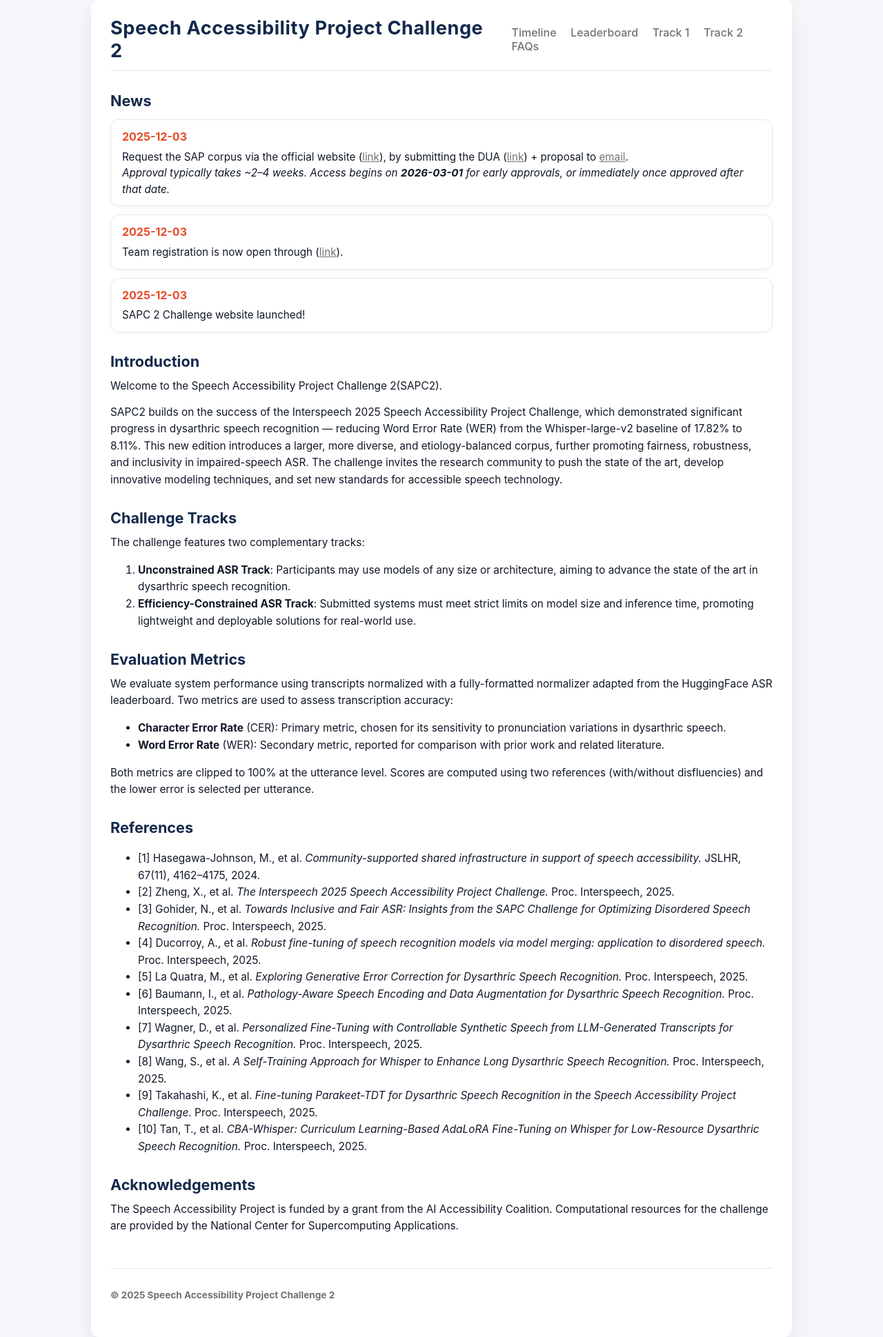
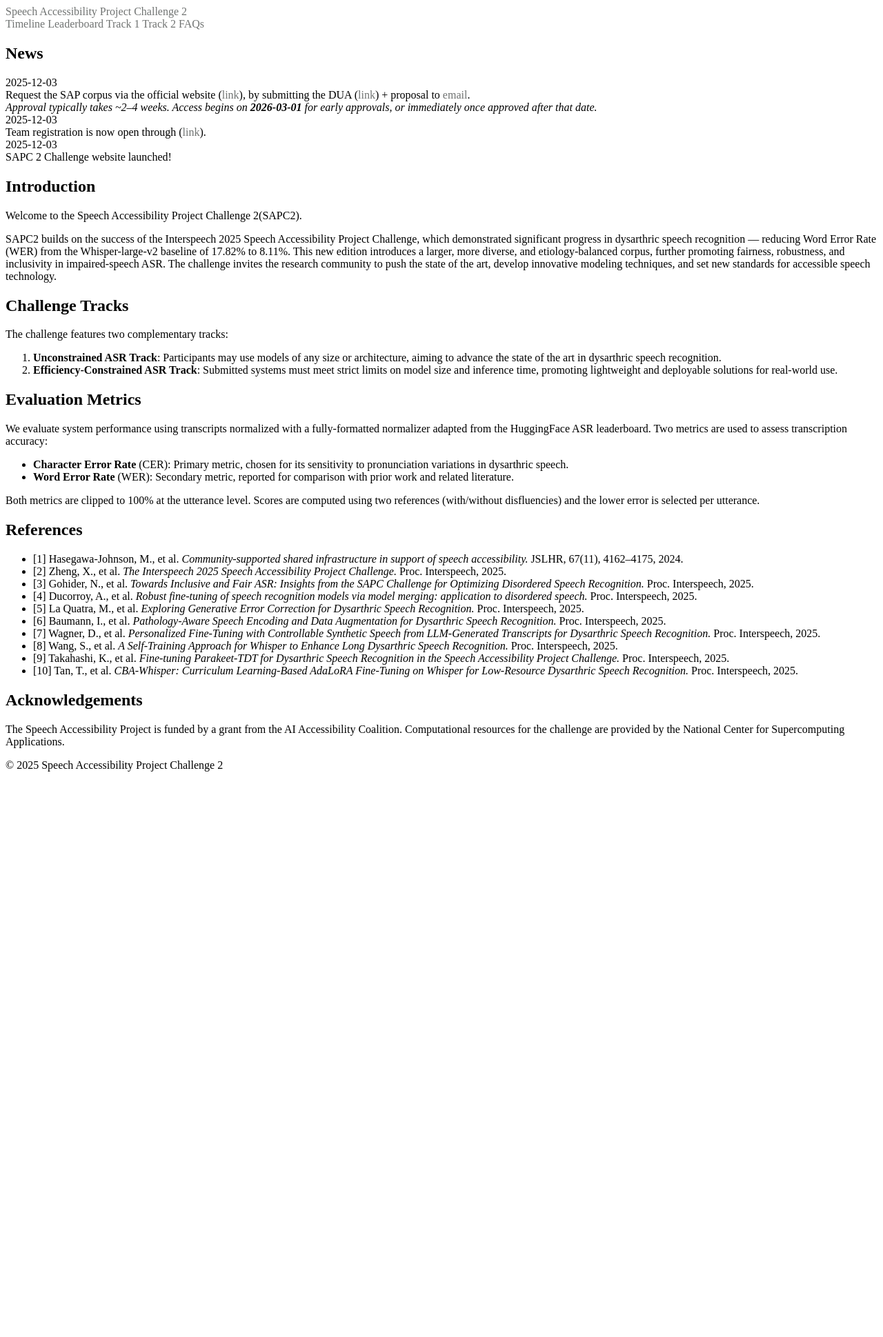
Before and after one commit to xiuwenz2/SAPC2-website, a Jekyll site: the page built from index.md, in a window 1280 px wide. Shown: the whole page at 69% size. Built offline with Jekyll 4.4.1, drawn with Linux system fonts in a browser that asks for light colours; after the commit the page ends 1135 px from its top, so only the background shows below that.

Commit message:
Refactor CSS to streamline link styles

```diff
--- a/assets/css/style.css
+++ b/assets/css/style.css
@@ -1,130 +1,24 @@
-/* ---------- Base layout ---------- */
+/* ---------- Links ---------- */
 
-body {
-  margin: 0;
-  font-family: -apple-system, BlinkMacSystemFont, "Segoe UI", Arial, sans-serif;
-  background: #f6f7fb;              /* soft grey background */
-  color: #111827;
+/* Base style for all links */
+a {
+  color: #707372;              /* Strom */
+  text-decoration: none;       /* no underline by default */
 }
 
-.wrapper {
-  max-width: 960px;
-  margin: 0 auto;
-  padding: 1.5rem 1.75rem 2.5rem;
-  background: #ffffff;              /* white content card */
-  box-shadow: 0 12px 30px rgba(15, 23, 42, 0.08);
-  border-radius: 12px;
+/* Links inside main content area */
+.page-content a {
+  color: #707372;              /* Strom */
 }
 
-/* ---------- Header / nav ---------- */
-
-.site-title-nav {
-  display: flex;
-  align-items: center;
-  justify-content: space-between;
-  gap: 1.5rem;
-  margin-bottom: 1.5rem;
-  border-bottom: 1px solid #e5e7eb;
-  padding-bottom: 0.75rem;
-}
-
-/* Site title */
-.site-title {
-  font-size: 1.7rem;
-  font-weight: 700;
-  color: #13294B;                   /* UIUC blue */
-  text-decoration: none;
-  letter-spacing: 0.02em;
-}
-
-/* Nav links */
-.site-nav a {
-  margin-left: 1rem;
-  color: #707372;                   /* Strom */
-  text-decoration: none;
-  font-weight: 500;
-  font-size: 1.00rem;
-}
-
-.site-nav a:hover {
-  color: #E84A27;                   /* UIUC orange on hover */
-  font-weight: 500;
-  text-decoration: none;
-}
-
-/* ---------- Main content ---------- */
-
-.page-content {
-  margin-top: 1.5rem;
-  line-height: 1.6;
-  font-size: 0.96rem;
-}
-
-.page-content p {
-  margin: 0 0 0.8rem;
-}
-
-/* Headings */
-h1, h2, h3, h4, h5, h6 {
-  color: #13294B;                   /* UIUC blue */
-  font-weight: 700;
-  margin-top: 1.6rem;
-  margin-bottom: 0.4rem;
-}
-
-h1 { font-size: 1.6rem; }
-h2 { font-size: 1.35rem; }
-h3 { font-size: 1.12rem; }
-
-/* ---------- Footer ---------- */
-
-.site-footer {
-  margin-top: 3rem;
-  padding-top: 1rem;
-  border-top: 1px solid #e5e7eb;
-  font-size: 0.85rem;
-  font-weight: 700;
-  color: #707372;
-}
-
-/* ---------- News section ---------- */
-
-.news-list {
-  display: flex;
-  flex-direction: column;
-  gap: 12px;
-  margin-top: 10px;
-}
-
-.news-item {
-  background: #ffffff;
-  border-radius: 12px;
-  padding: 12px 16px;
-  border: 1px solid #e5e7eb;
-  box-shadow: 0 2px 4px rgba(15, 23, 42, 0.04);
-}
-
-.news-date {
-  font-weight: 700;
-  color: #E84A27;                   /* UIUC orange date */
-  margin-bottom: 4px;
-  font-size: 1.00rem;
-}
-
-.news-text {
-  line-height: 1.55;
-  font-size: 0.95rem;
-}
-
-/* ---------- Links ---------- */
-
-/* Global link style in content */
-a {
-  color: #707372;                   /* Strom */
+/* Underline + orange hover ONLY in content */
+.page-content a:hover {
+  color: #E84A27;              /* UIUC orange on hover */
   text-decoration: underline;
 }
 
-a:hover {
-  color: #E84A27;                   /* UIUC orange on hover */
-  text-decoration: underline;
+/* Ensure site title never gets underlined */
+.site-title,
+.site-title:hover {
+  text-decoration: none;
 }
```
